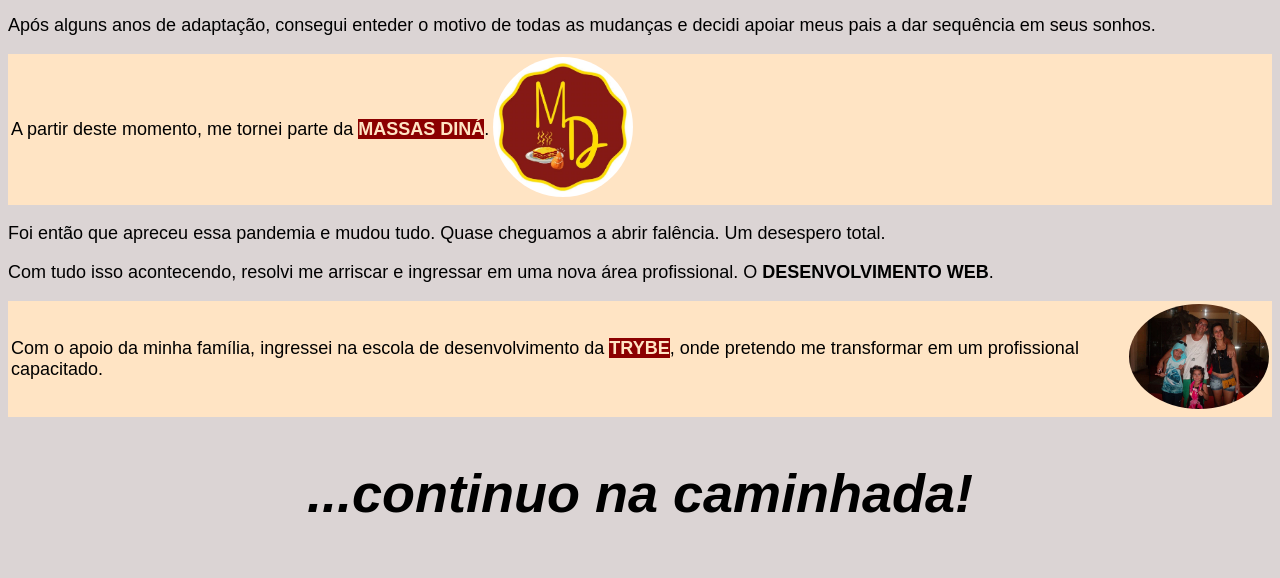
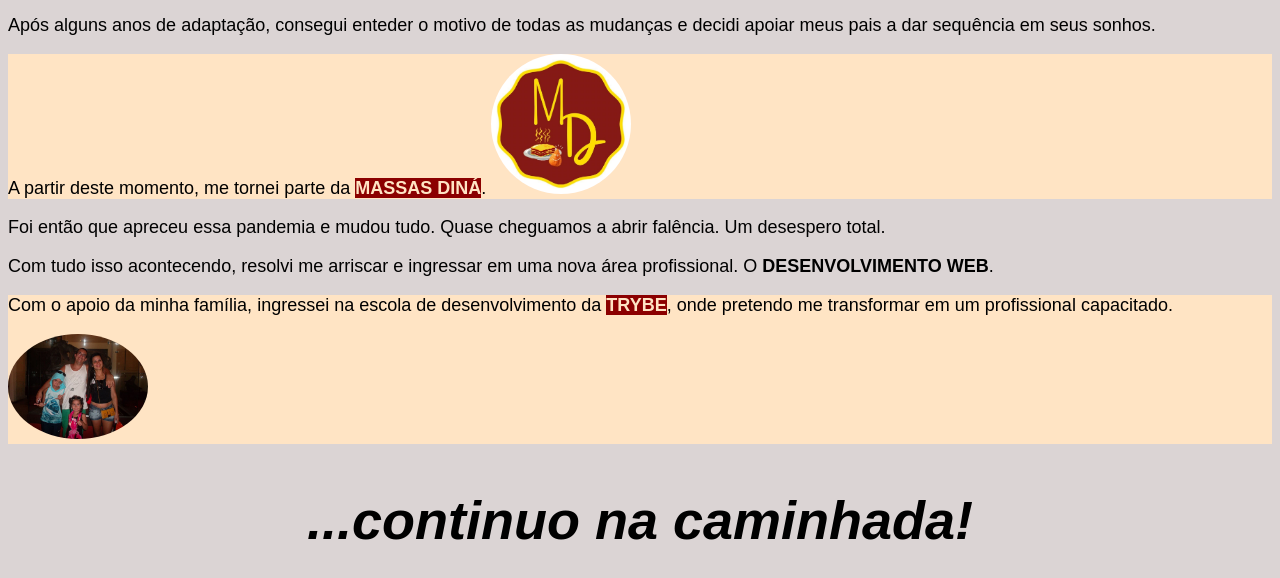
Before and after one commit to llGustavoCunhall/llGustavoCunhall, a plain HTML site: page QuemSou/index.html in a window 1280 px wide. Shown: the part 244-822 px from the top of the page. Drawn offline with Linux system fonts and the light colour scheme.

Commit message:
retira table

```diff
--- a/QuemSou/index.html
+++ b/QuemSou/index.html
@@ -13,6 +13,7 @@
     <h1>Como cheguei até aqui...</h1>
 
       <img src="" alt="">
+      <div id="presentation">
         <h3 id="introdução">
           Olá, Mundo! Meu nome é <strong>GUSTAVO</strong>.
           <a class="type" href="https://www.linkedin.com/in/llgustavocunhall/">
@@ -23,13 +24,15 @@
           <a class="type" href="https://www.instagram.com/gustavo.llsk8ll/">
             <div class="type-icon">
             <img id="tamanho" draggable="false" src="instagram.ico" alt="">
-          </div></a>
+            </div>
+          </a>
           <a class="type" href="https://www.facebook.com/gustavo.ramoscunha/photos_by">
             <div class="type-icon">
               <img id="tamanho" draggable="false" src="facebook.ico" alt="">
             </div>
           </a>
         </h3>
+      </div>
 
       <p>
         Nasci no dia 14/10/1981, na cidade de Mariana, MG. Após fazer 12 anos, meus pais se mudaram para o Rio de Janeiro e, minha vida virou de cabeça pra baixo (rs).
@@ -38,20 +41,15 @@
       <p>
         Após alguns anos de adaptação, consegui enteder o motivo de todas as mudanças e decidi apoiar meus pais a dar sequência em seus sonhos.
       </p>
+    <div id="introdução">
+      <p>
 
-      <p>
-        <div id="introdução">
-          <table>
-            <tr>
-              <td> A partir deste momento, me tornei parte da <a class="button" href="https://www.facebook.com/MassasCaseirasDina"><strong>MASSAS DINÁ</strong></a>.
-              </td>
-              <td><img class="picture" src="./massasDiná.png" alt="foto MASSAS DINÁ" width="100">
-              </td>
-            </tr>
-          </table>
+        A partir deste momento, me tornei parte da <a class="button" href="https://www.facebook.com/MassasCaseirasDina"><strong>MASSAS DINÁ</strong></a>.
+
+        <img class="picture" src="./massasDiná.png" alt="foto MASSAS DINÁ" width="100">
+
+      </p>
     </div>
-      </p>
-
       <P>
         Foi então que apreceu essa pandemia e mudou tudo. Quase cheguamos a abrir falência. Um desespero total.
       </P>
@@ -59,19 +57,14 @@
       <p>
         Com tudo isso acontecendo, resolvi me arriscar e ingressar em uma nova área profissional. O <strong>DESENVOLVIMENTO WEB</strong>.
       </p>
+    <div id="introdução">
+      <P>
+        Com o apoio da minha família, ingressei na escola de desenvolvimento da <a class="button" href="https://www.betrybe.com/"><strong>TRYBE</strong></a>, onde pretendo me transformar em um profissional capacitado.
+      </P>
+        <img class="picture" src="./familia.jpg" alt="foto da familia" width="100" id="imagy-family">
 
-      <P>
-        <div id="introdução">
-          <table>
-            <tr>
-              <td> Com o apoio da minha família, ingressei na escola de desenvolvimento da <a class="button" href="https://www.betrybe.com/"><strong>TRYBE</strong></a>, onde pretendo me transformar em um profissional capacitado.
-              </td>
-              <td><img class="picture" src="./familia.jpg" alt="foto da familia" width="100">
-              </td>
-            </tr>
-          </table>
+
     </div>
-      </P>
 
     <h2>...continuo na caminhada!</h2>
 
```
Lines whose indentation alone changed are shown as unchanged.
